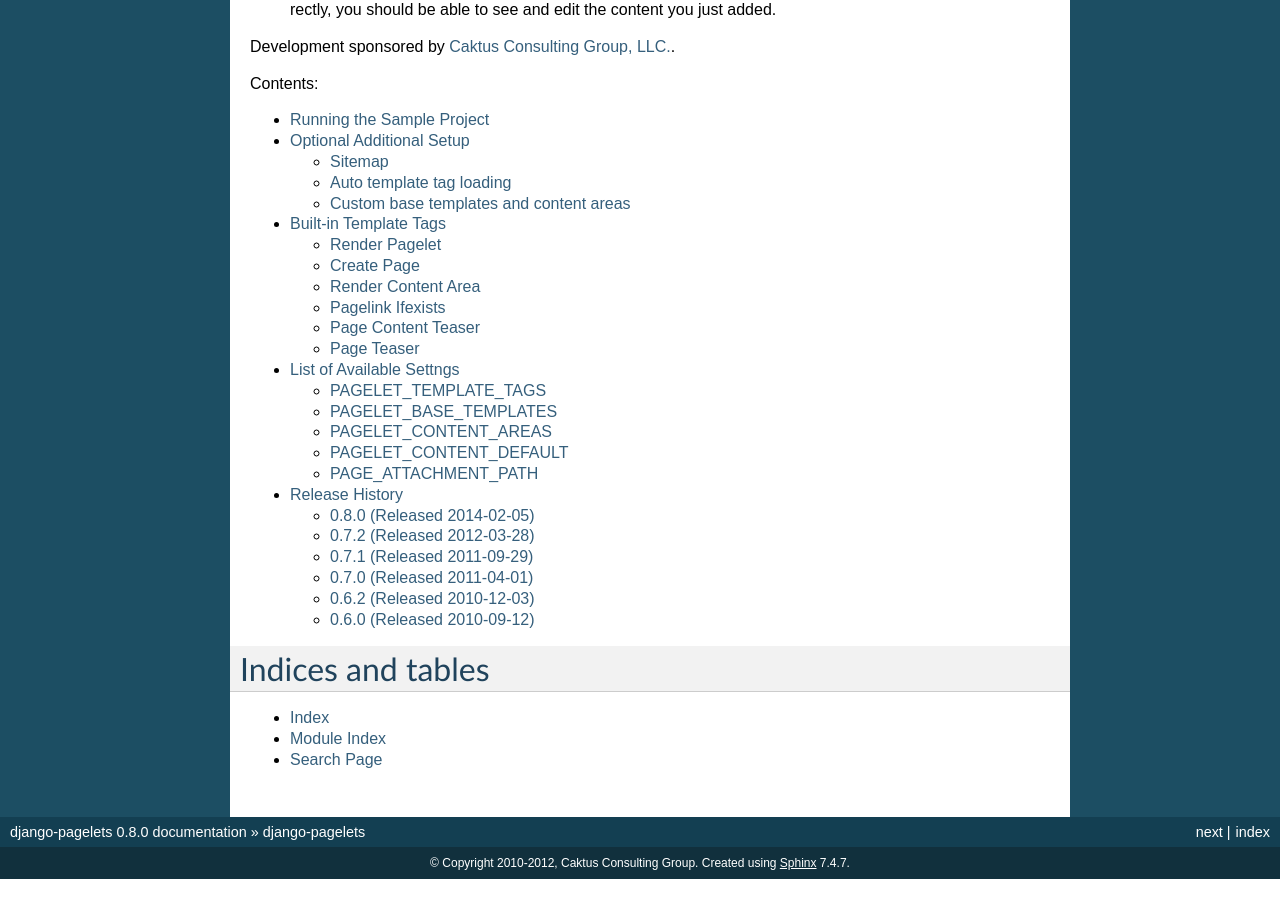
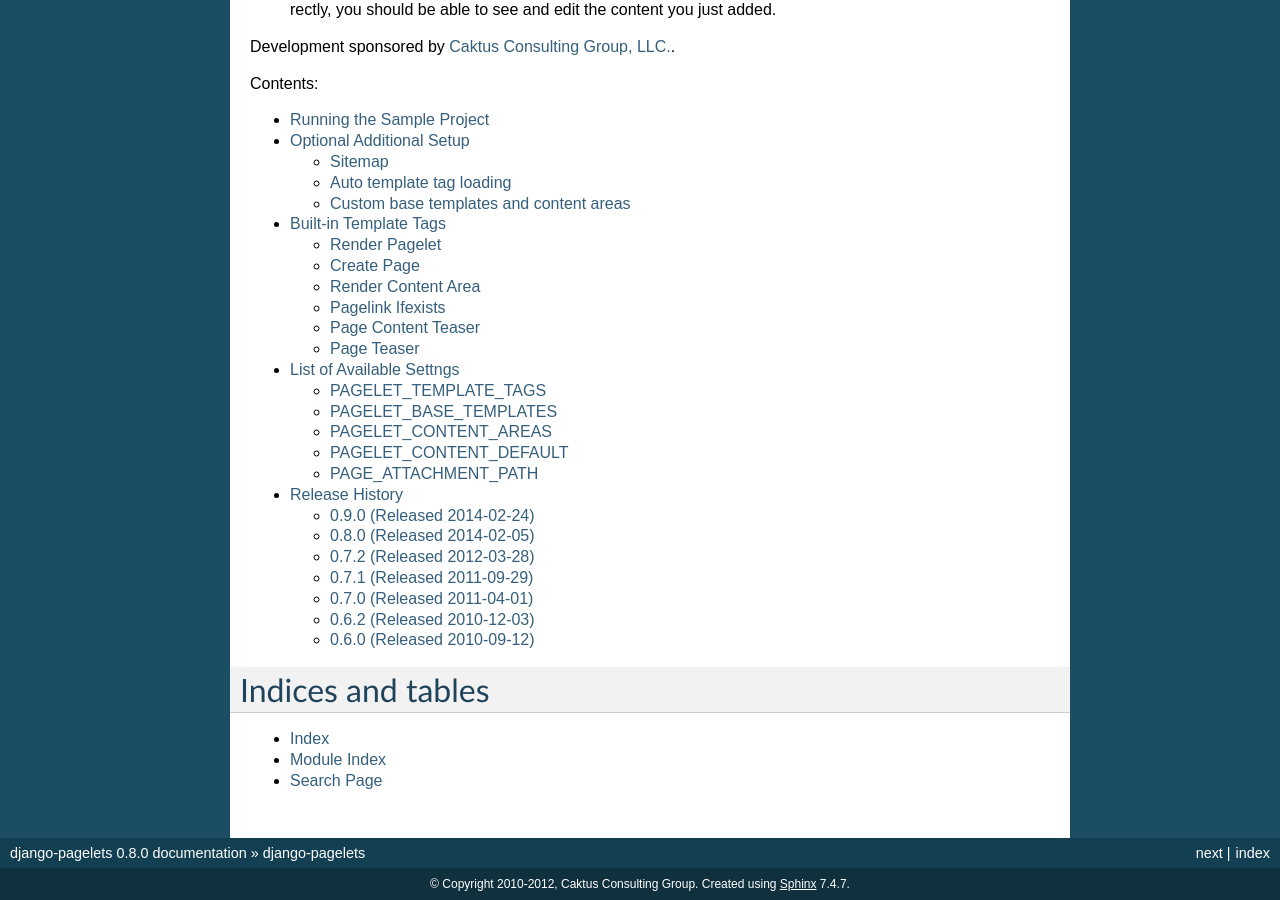
Before and after one commit to caktus/django-pagelets, a Sphinx documentation site: the page built from docs/index.rst, in a window 1280 px wide and 900 px high, scrolled down 1205 px. Built offline with Sphinx 7.4.7, drawn with Linux system fonts in a browser that asks for light colours; before the commit the page ends 2084 px from its top, so only the background shows below that.

Commit message:
Bump for version 0.9.0

```diff
--- a/docs/releases.rst
+++ b/docs/releases.rst
@@ -1,5 +1,14 @@
 Release History
 ====================================
+
+0.9.0 (Released 2014-02-24)
+------------------------------------
+
+* Setup tox
+* Support Django's custom user model
+* Python 3 support
+* Flake8 improvements
+
 
 0.8.0 (Released 2014-02-05)
 ------------------------------------
--- a/pagelets/__init__.py
+++ b/pagelets/__init__.py
@@ -1,2 +1,2 @@
-version_info = (0, 8, 0)
+version_info = (0, 9, 0)
 __version__ = ".".join(map(str, version_info))
```
